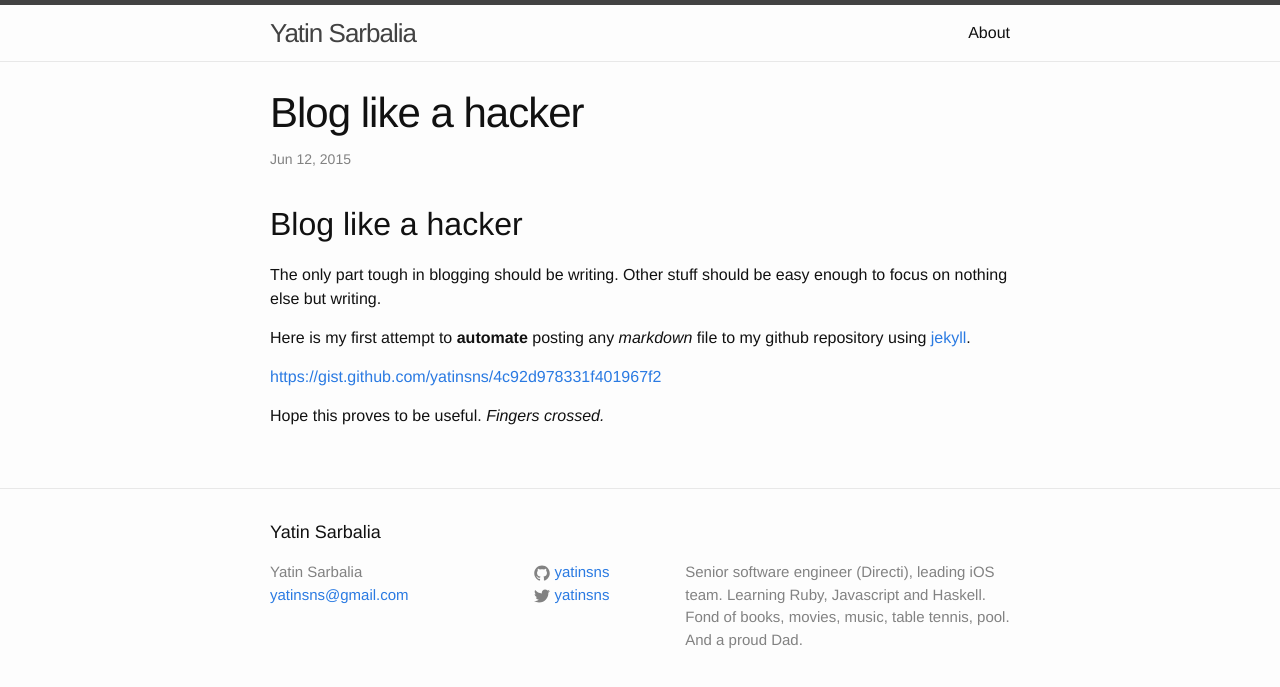
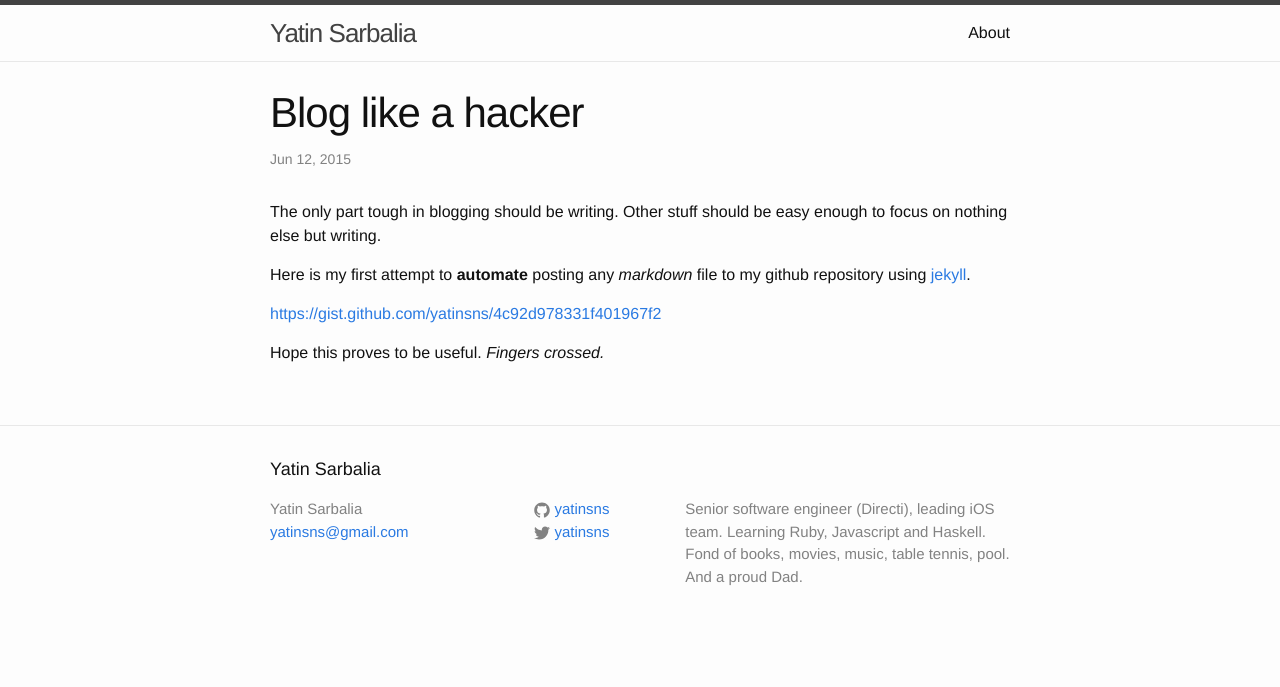
Before and after one commit to yatinsns/yatinsns.github.io, a Jekyll site: the page built from _posts/2015-06-12-blog-like-a-hacker.md, in a window 1280 px wide. Shown: the top 687 px of the page. Built offline with Jekyll 4.4.1, drawn with Linux system fonts in a browser that asks for light colours.

Commit message:
Remove title from post content

```diff
--- a/_posts/2015-06-12-blog-like-a-hacker.md
+++ b/_posts/2015-06-12-blog-like-a-hacker.md
@@ -5,7 +5,6 @@ date: 2015-06-12 22:38:06
 categories:
 ---
 
-## Blog like a hacker
 
 The only part tough in blogging should be writing. Other stuff should be easy enough to focus on nothing else but writing.
 
```
